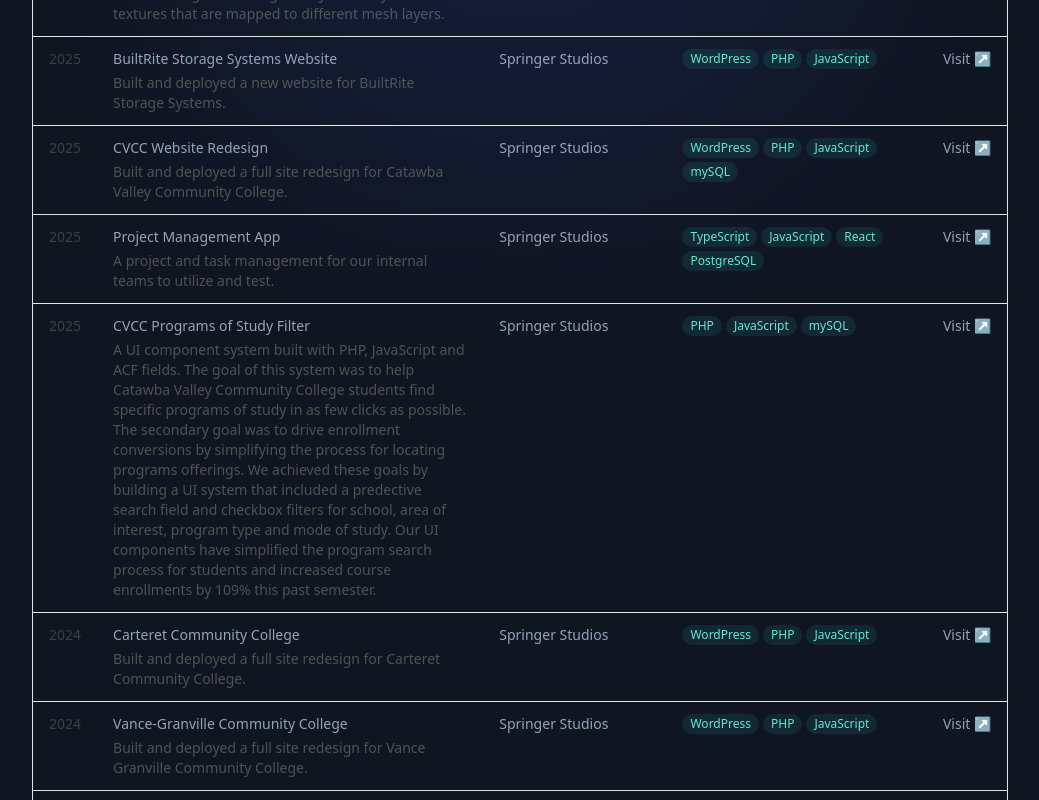
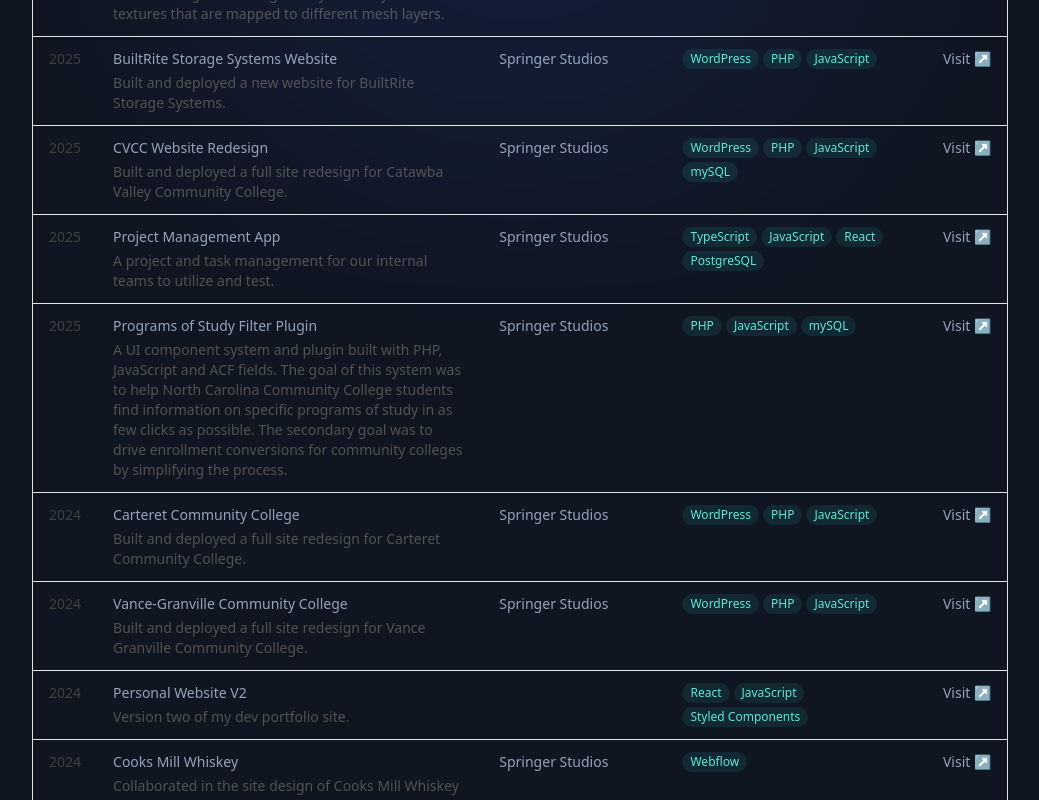
Before and after one commit to itsrichardhaar/Dev-Portfolio-II, a Next.js app: page /archive in a window 1280 px wide. Shown: the part 543-1343 px from the top of the page, without its empty margins (120-1159 px from the left). Built offline with nearby package versions, Linux system fonts and the light colour scheme.

Commit message:
adjust project description

```diff
--- a/data/projects.ts
+++ b/data/projects.ts
@@ -89,11 +89,11 @@
     featured: false
   },
   {
-    slug: "cvcc-program-filter",
-    title: "CVCC Programs of Study Filter",
+    slug: "program-filter",
+    title: "Programs of Study Filter Plugin",
     year: 2025,
     summary:
-      "A UI component system built with PHP, JavaScript and ACF fields. The goal of this system was to help Catawba Valley Community College students find specific programs of study in as few clicks as possible. The secondary goal was to drive enrollment conversions by simplifying the process for locating programs offerings. We achieved these goals by building a UI system that included a predective search field and checkbox filters for school, area of interest, program type and mode of study. Our UI components have simplified the program search process for students and increased course enrollments by 109% this past semester.",
+      "A UI component system and plugin built with PHP, JavaScript and ACF fields. The goal of this system was to help North Carolina Community College students find information on specific programs of study in as few clicks as possible. The secondary goal was to drive enrollment conversions for community colleges by simplifying the process.",
     madeAt: "Springer Studios",
     builtWith: ["PHP", "JavaScript", "mySQL"],
     link: "https://cvcc.edu/programs-of-study/",
```
